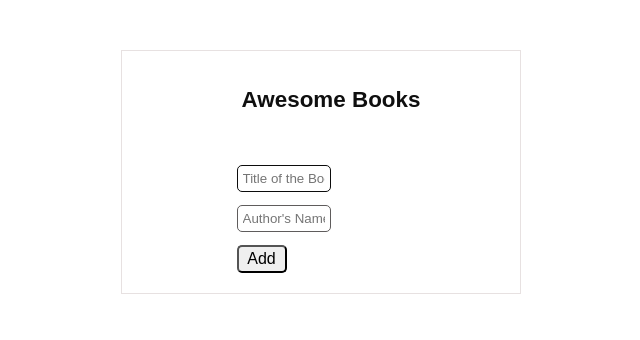
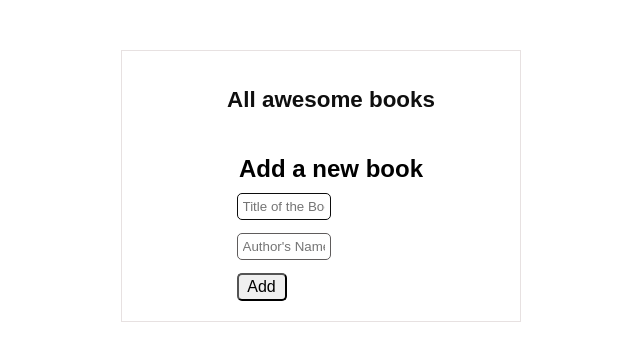
Before and after one commit to mutesihope/Awesome-Books-List, a website: page index.html in a window 1280 px wide. Shown: the whole page, without its empty margins (129-769 px from the left). Drawn offline with Linux system fonts and the light colour scheme.

Commit message:
Added code in HTML file

```diff
--- a/index.html
+++ b/index.html
@@ -9,7 +9,7 @@
 <body>
     <div class="container">
         <div class="heading">
-            <h1>Awesome Books</h1>
+            <h1 class="new-book1">All awesome books</h1>
         </div>
         <div class="Booklist">
             <ul>
@@ -25,6 +25,7 @@
         <button class="button-remove">Remove</button>
         </div> -->
         <!-- <hr class="hr-line"> -->
+        <h2 class="new-book2">Add a new book</h2>
         <form class="form">
             <input type="text" id="title" placeholder="Title of the Book" required><br><br>
             <input type="text" id="author" placeholder="Author's Name" required><br><br>
```
